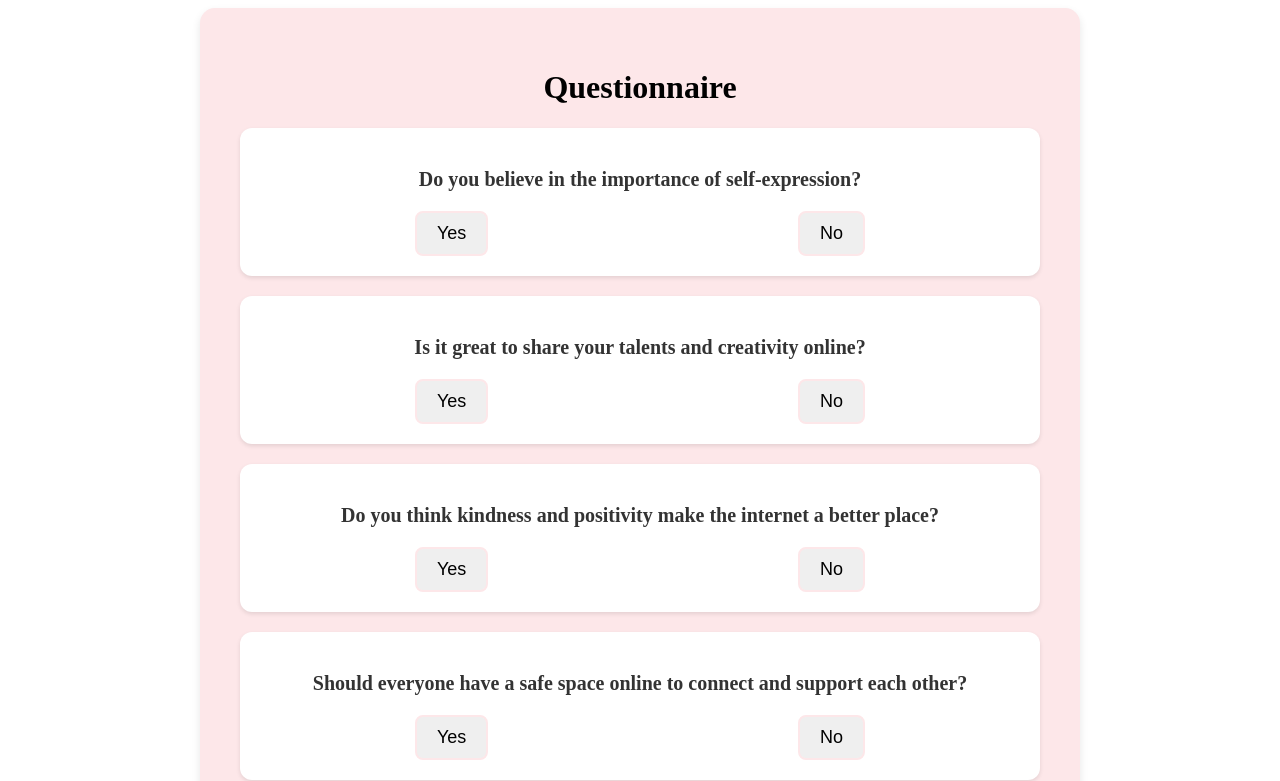
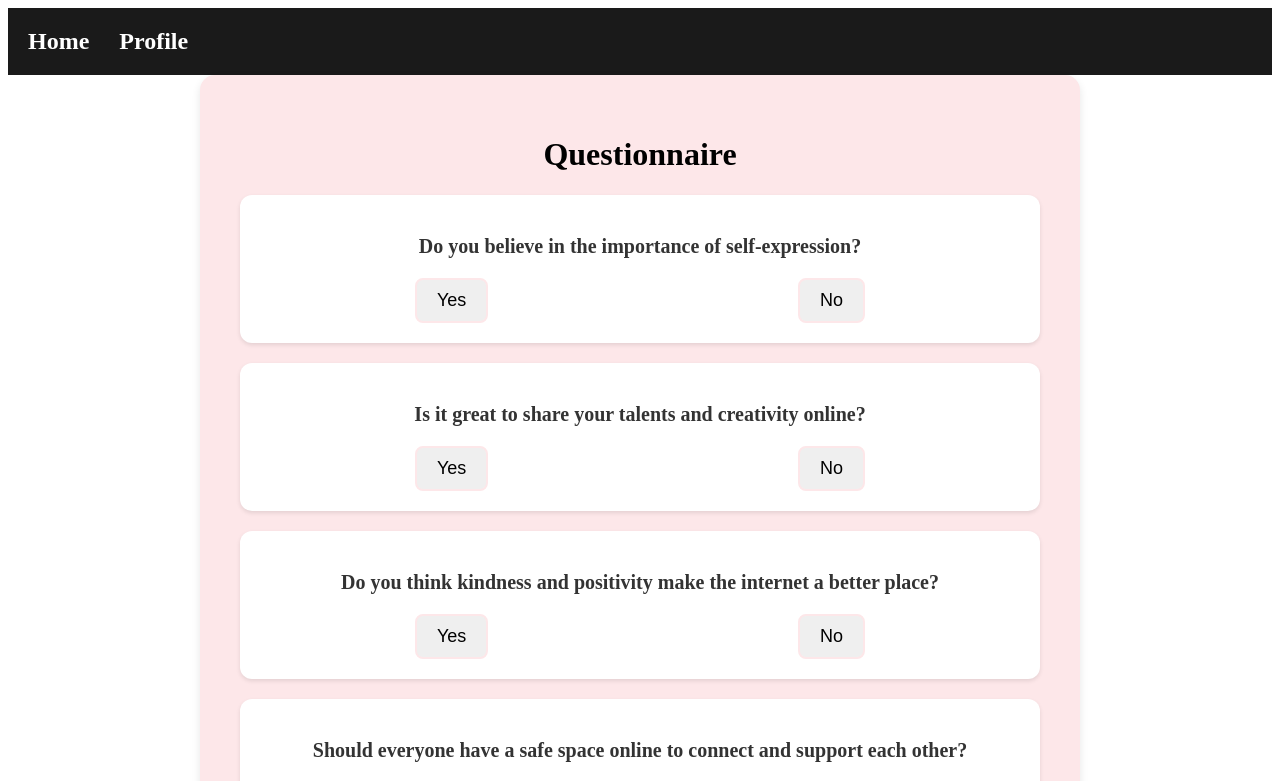
Before and after one commit to MayaAtwan/Hackthon, a Next.js app: page / in a window 1280 px wide. Shown: the top 781 px of the page. Built offline with nearby package versions, Linux system fonts and the light colour scheme.

Commit message:
adding NavBar

```diff
--- /dev/null
+++ b/Components/Navbar.js
@@ -0,0 +1,22 @@
+// components/Navbar.js
+import Link from 'next/link';
+import styles from './Navbar.module.css';
+
+export default function Navbar() {
+  return (
+    <nav className={styles.navbar}>
+      <ul>
+        <li>
+          <Link href="/">
+            <span>Home</span>
+          </Link>
+        </li>
+        <li>
+          <Link href="/profile">
+            <span>Profile</span>
+          </Link>
+        </li>
+      </ul>
+    </nav>
+  );
+}
--- /dev/null
+++ b/Components/Navbar.module.css
@@ -0,0 +1,29 @@
+/* styles/Navbar.module.css */
+.navbar {
+  background-color: #1a1a1a; /* Dark background color */
+  padding: 20px;
+}
+
+.navbar ul {
+  list-style: none;
+  margin: 0;
+  padding: 0;
+  display: flex;
+}
+
+.navbar li {
+  margin-right: 30px;
+}
+
+.navbar a {
+  text-decoration: none;
+  color: #fff; /* White text color */
+  font-weight: bold;
+  font-size: 24px;
+  transition: color 0.3s ease;
+}
+
+.navbar a:hover {
+  color: #ffa6ac; /* Light pink on hover */
+  text-shadow: 2px 2px 4px rgba(255, 166, 172, 0.5); /* Text shadow for a creative effect */
+}
--- a/pages/index.js
+++ b/pages/index.js
@@ -2,10 +2,11 @@
 import React, { useState } from 'react';
 import questions from '../public/questionnaire.json';
 import styles from '../style.module.css';
+import Navbar from '../Components/Navbar';
 
 export default function Home() {
   const [userResponses, setUserResponses] = useState({});
-  const [score, setScore] = useState(0);
+  const [score, setScore] = useState(null);
 
   const handleSubmit = () => {
     // Calculate the score based on user responses
@@ -19,7 +20,14 @@ export default function Home() {
     setScore(newScore);
   };
 
+  const resetQuiz = () => {
+    setUserResponses({});
+    setScore(null);
+  };
+
   return (
+    <div>
+      <Navbar />
       <div className={styles.container}>
         <h1>Questionnaire</h1>
         {questions.map((question, index) => (
@@ -27,13 +35,13 @@ export default function Home() {
             <p className={styles.question}>{question.question}</p>
             <div className={styles.options}>
               <button
-              className={styles.optionButton}
+                className={`${styles.optionButton} ${userResponses[index] === 'Yes' ? styles.yes : ''}`}
                 onClick={() => setUserResponses({ ...userResponses, [index]: 'Yes' })}
               >
                 Yes
               </button>
               <button
-              className={styles.optionButton}
+                className={`${styles.optionButton} ${userResponses[index] === 'No' ? styles.no : ''}`}
                 onClick={() => setUserResponses({ ...userResponses, [index]: 'No' })}
               >
                 No
@@ -44,7 +52,15 @@ export default function Home() {
         <button className={styles.optionButton} onClick={handleSubmit}>
           Submit
         </button>
-      {score !== null && <p className={styles.score}>Your score: {score} out of {questions.length}</p>}
+        {score !== null && (
+          <div>
+            <p className={styles.score}>Your score: {score} out of {questions.length}</p>
+            <button className={styles.optionButton} onClick={resetQuiz}>
+              Retake Quiz
+            </button>
+          </div>
+        )}
+      </div>
     </div>
   );
 }
```
Also changed, not shown: src/pages/index.js (deleted). Lines whose indentation alone changed are shown as unchanged.
